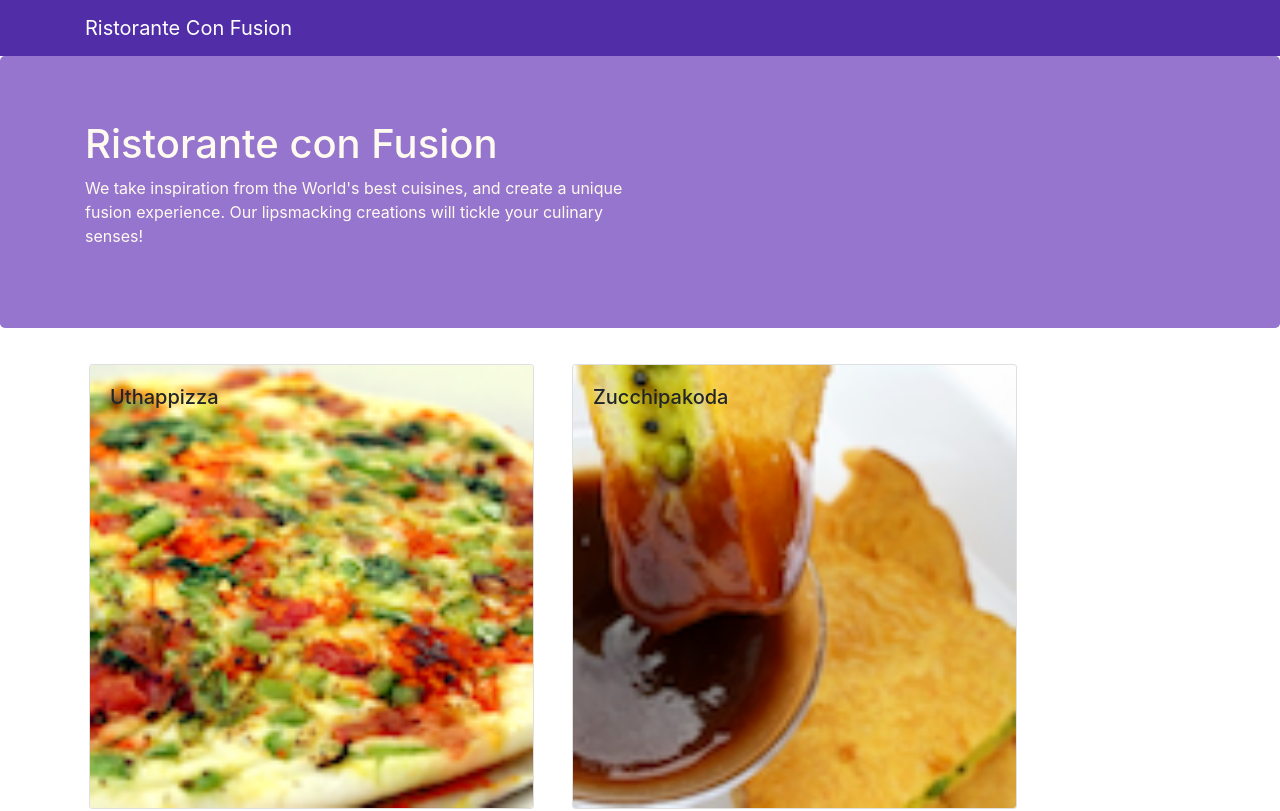
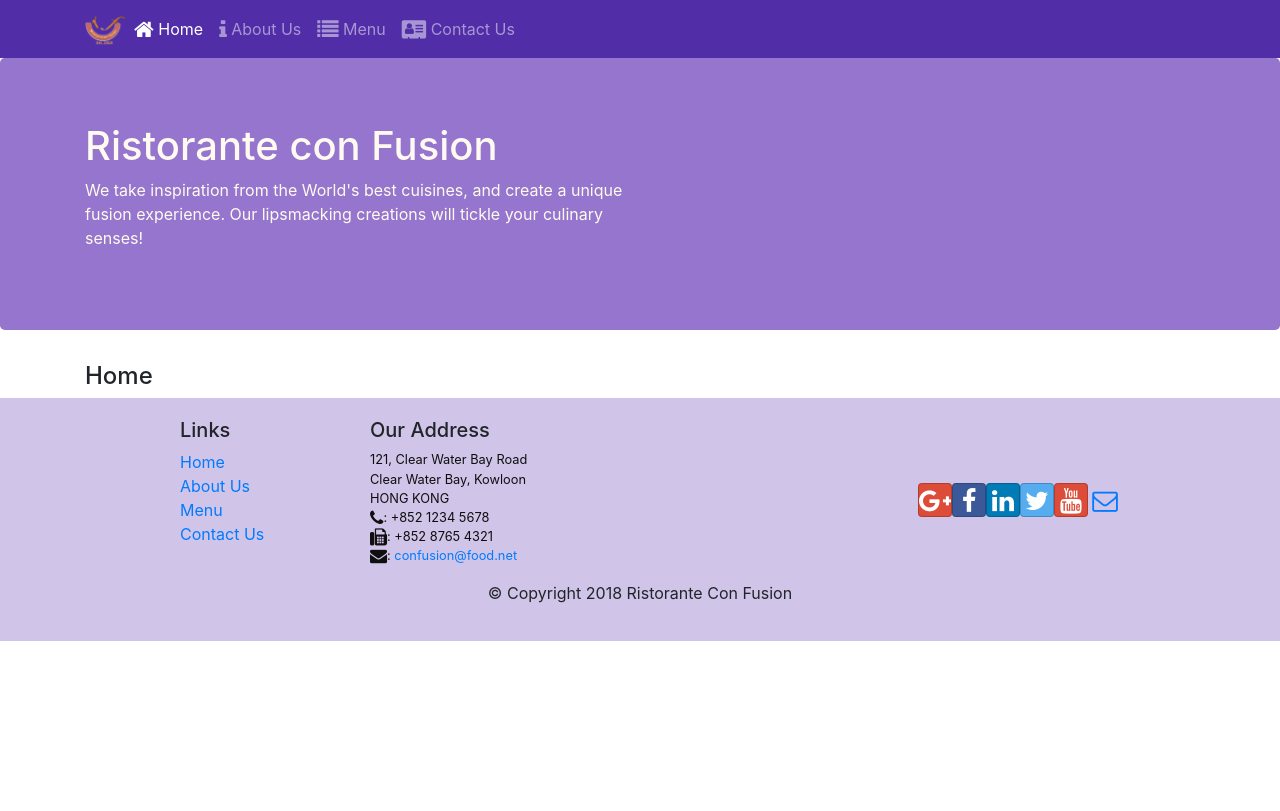
Before and after one commit to therealhsk/react, a React (Create React App) app: page /home in a window 1280 px wide. Shown: the top 811 px of the page. Built offline with nearby package versions, Linux system fonts and the light colour scheme.

Commit message:
React Router

```diff
--- a/package.json
+++ b/package.json
@@ -12,6 +12,7 @@
     "react": "^16.12.0",
     "react-dom": "^16.12.0",
     "react-popper": "^0.9.2",
+    "react-router-dom": "^4.2.2",
     "react-scripts": "3.3.0",
     "reactstrap": "^5.0.0"
   },
--- a/src/App.js
+++ b/src/App.js
@@ -1,15 +1,19 @@
 import React from 'react';
 import './App.css';
 import Main from './components/MainComponent';
+import { BrowserRouter } from 'react-router-dom';
+
 
 
 class App extends React.Component {
 
   render() {
     return (
-      <div>
-        <Main />
-      </div>
+      <BrowserRouter>
+        <div>
+          <Main />
+        </div>
+      </BrowserRouter>
     );
   }
 }
--- a/src/components/FooterComponent.js
+++ b/src/components/FooterComponent.js
@@ -1,4 +1,5 @@
 import React from 'react';
+import { Link } from 'react-router-dom';
 
 function Footer(props) {
     return(
@@ -8,10 +9,10 @@
                 <div className="col-4 offset-1 col-sm-2">
                     <h5>Links</h5>
                     <ul className="list-unstyled">
-                        <li><a href="#">Home</a></li>
-                        <li><a href="#">About</a></li>
-                        <li><a href="#">Menu</a></li>
-                        <li><a href="contactus.html">Contact</a></li>
+                    <li><Link to='/home'>Home</Link></li>
+                        <li><Link to='/aboutus'>About Us</Link></li>
+                        <li><Link to='/menu'>Menu</Link></li>
+                        <li><Link to='/contactus'>Contact Us</Link></li>
                     </ul>
                 </div>
                 <div className="col-7 col-sm-5">
--- a/src/components/HeaderComponent.js
+++ b/src/components/HeaderComponent.js
@@ -1,13 +1,46 @@
-import React, { Component } from 'react';
-import { Navbar, NavbarBrand, Jumbotron } from 'reactstrap';
+import React,{Component} from 'react'
+import { Nav, Navbar, NavbarBrand, NavbarToggler, Collapse, NavItem, Jumbotron } from 'reactstrap';
+import { NavLink } from 'react-router-dom';
 
 class Header extends Component {
+    constructor(props) {
+        super(props);
+
+        this.toggleNav = this.toggleNav.bind(this);
+        this.state = {
+          isNavOpen: false
+        };
+      }
+
+      toggleNav() {
+        this.setState({
+          isNavOpen: !this.state.isNavOpen
+        });
+      }
+
     render() {
         return(
-    <React.Fragment>
-      <Navbar dark>
+            <div>
+                <Navbar dark expand="md">
                     <div className="container">
-            <NavbarBrand href="/">Ristorante Con Fusion</NavbarBrand>
+                        <NavbarToggler onClick={this.toggleNav} />
+                        <NavbarBrand className="mr-auto" href="/"><img src='assets/images/logo.png' height="30" width="41" alt='Ristorante Con Fusion' /></NavbarBrand>
+                        <Collapse isOpen={this.state.isNavOpen} navbar>
+                            <Nav navbar>
+                            <NavItem>
+                                <NavLink className="nav-link"  to='/home'><span className="fa fa-home fa-lg"></span> Home</NavLink>
+                            </NavItem>
+                            <NavItem>
+                                <NavLink className="nav-link" to='/aboutus'><span className="fa fa-info fa-lg"></span> About Us</NavLink>
+                            </NavItem>
+                            <NavItem>
+                                <NavLink className="nav-link"  to='/menu'><span className="fa fa-list fa-lg"></span> Menu</NavLink>
+                            </NavItem>
+                            <NavItem>
+                                <NavLink className="nav-link" to='/contactus'><span className="fa fa-address-card fa-lg"></span> Contact Us</NavLink>
+                            </NavItem>
+                            </Nav>
+                        </Collapse>
                     </div>
                 </Navbar>
                 <Jumbotron>
@@ -20,9 +53,9 @@
                         </div>
                     </div>
                 </Jumbotron>
-    </React.Fragment>
+            </div>
         );
     }
 }
 
-export default Header;
+export default Header
--- /dev/null
+++ b/src/components/HomeComponent.js
@@ -0,0 +1,11 @@
+import React from 'react';
+
+function Home(props) {
+    return(
+      <div className="container">
+        <h4>Home</h4>
+      </div>
+    );
+}
+
+export default Home;
--- a/src/components/MainComponent.js
+++ b/src/components/MainComponent.js
@@ -1,29 +1,36 @@
-import React, {Component} from 'react'
+import React, { Component } from 'react'
 import Menu from './MenuComponent'
-import Dish from './DishdetailComponent'
-import {DISHES} from '../shared/dishes'
+import { DISHES } from '../shared/dishes'
 import Header from './HeaderComponent';
 import Footer from './FooterComponent';
+import { Switch, Route, Redirect } from 'react-router-dom';
+import Home from './HomeComponent';
 
 class Main extends Component {
-    constructor(props){
+    constructor(props) {
         super(props);
-        this.state={
-            dishes:DISHES,
-            selectedDish:null
+        this.state = {
+            dishes: DISHES,
         }
     }
 
-    onDishSelect(dishId) {
-        this.setState({ selectedDish: dishId });
-    }
+    render() {
 
-    render(){
-        return(
+        const HomePage = () => {
+            return (
+                <Home
+                />
+            );
+        }
+        return (
             <div>
                 <Header />
-                <Menu dishes={this.state.dishes} onClick={(dishId) => this.onDishSelect(dishId)} />
-                <Dish dish={this.state.dishes.filter((dish) => dish.id===this.state.selectedDish)[0]} />
+                <Switch>
+                    <Route path='/home' component={HomePage} />
+                    <Route exact path='/menu' component={() => <Menu dishes={this.state.dishes} />} />
+                    <Redirect to="/home" />
+                </Switch>
+
                 <Footer />
             </div>
         )
--- a/src/components/MenuComponent.js
+++ b/src/components/MenuComponent.js
@@ -5,8 +5,7 @@
 
 function RenderMenuItem({ dish, onClick }) {
     return (
-        <Card key={dish.id}
-            onClick={() => onClick(dish.id)}>
+        <Card key={dish.id}>
             <CardImg width="100%" src={dish.image} alt={dish.name} />
             <CardImgOverlay>
                 <CardTitle>{dish.name}</CardTitle>
```
Also changed, not shown: 1 other file (tests, documents, lock files or other folders). Lines whose indentation alone changed are shown as unchanged.
